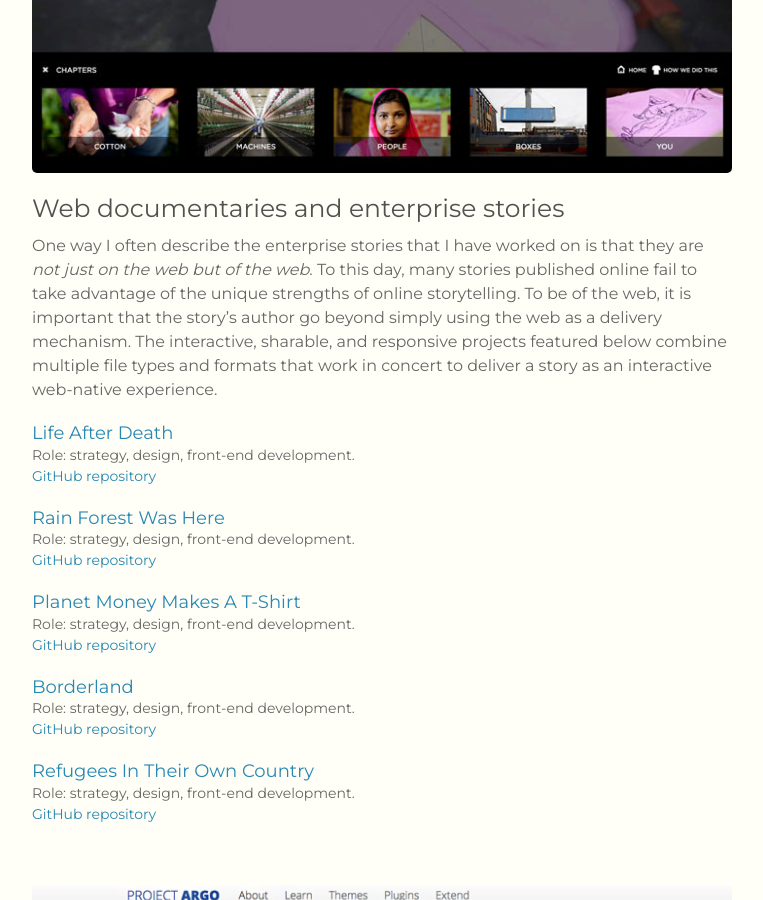
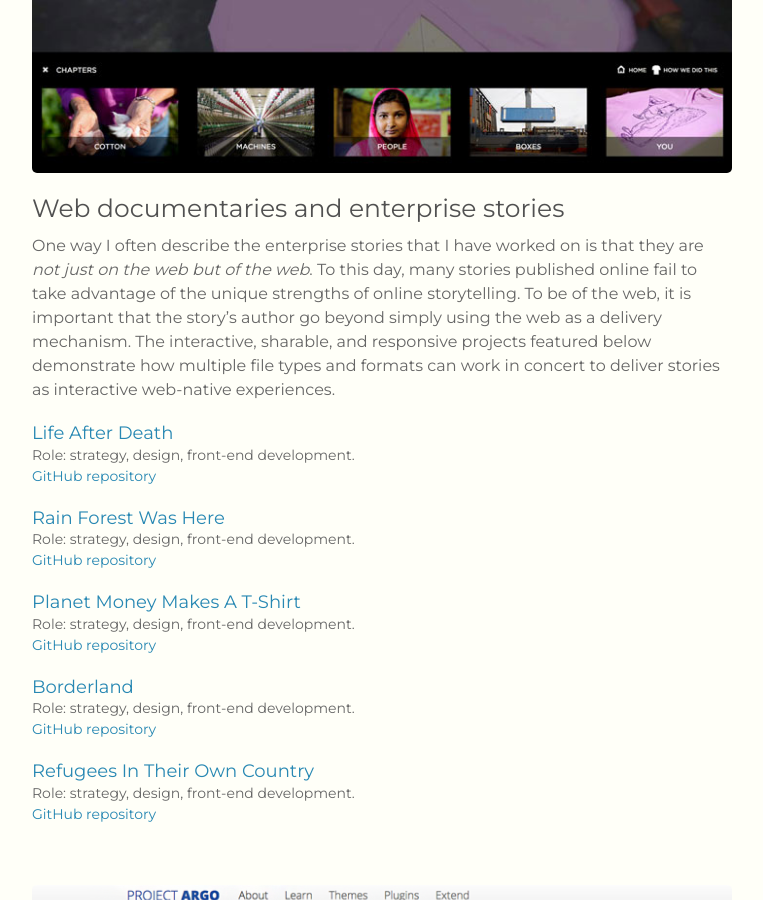
Before and after one commit to lindamood/lindamood.github.io, a Jekyll site: the page built from portfolio.md, in a window 1280 px wide and 900 px high, scrolled down 551 px. Shown: the whole window, without its empty margins (258-1021 px from the left). Built offline with Jekyll 4.4.1, drawn with Linux system fonts in a browser that asks for light colours.

Commit message:
portfolio text tweaks

```diff
--- a/portfolio.md
+++ b/portfolio.md
@@ -18,7 +18,7 @@ From UX and editorial strategy to visual design and front-end development, the w
  </a>
 
 ### Web documentaries and enterprise stories
-One way I often describe the enterprise stories that I have worked on is that they are _not just on the web but of the web_. To this day, many stories published online fail to take advantage of the unique strengths of online storytelling. To be of the web, it is important that the story’s author go beyond simply using the web as a delivery mechanism. The interactive, sharable, and responsive projects featured below combine multiple file types and formats that work in concert to deliver a story as an interactive web-native experience.
+One way I often describe the enterprise stories that I have worked on is that they are _not just on the web but of the web_. To this day, many stories published online fail to take advantage of the unique strengths of online storytelling. To be of the web, it is important that the story’s author go beyond simply using the web as a delivery mechanism. The interactive, sharable, and responsive projects featured below demonstrate how multiple file types and formats can work in concert to deliver stories as interactive web-native experiences.
 
 <ul>
     <li>
```
Also changed, not shown: 2 other files.
